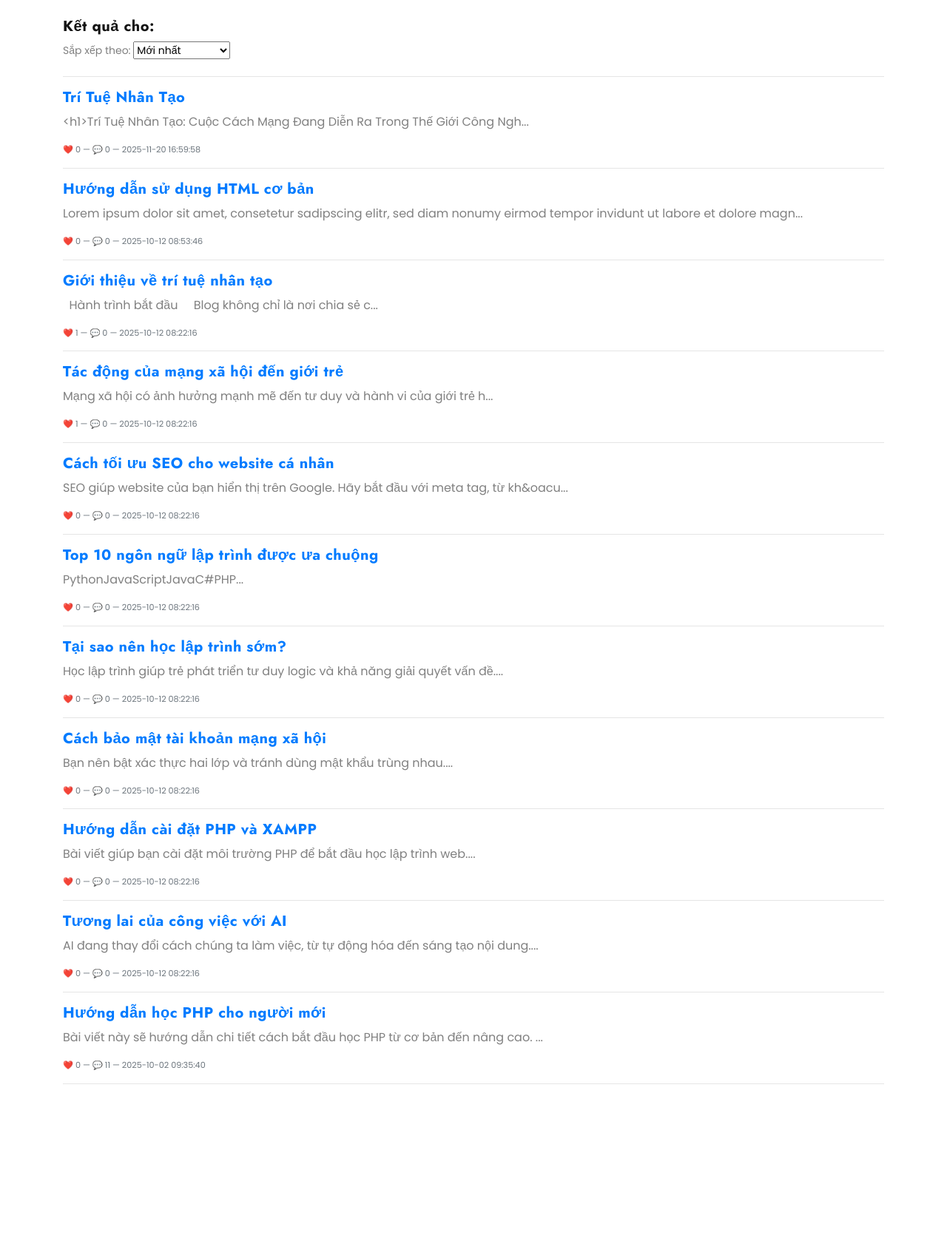
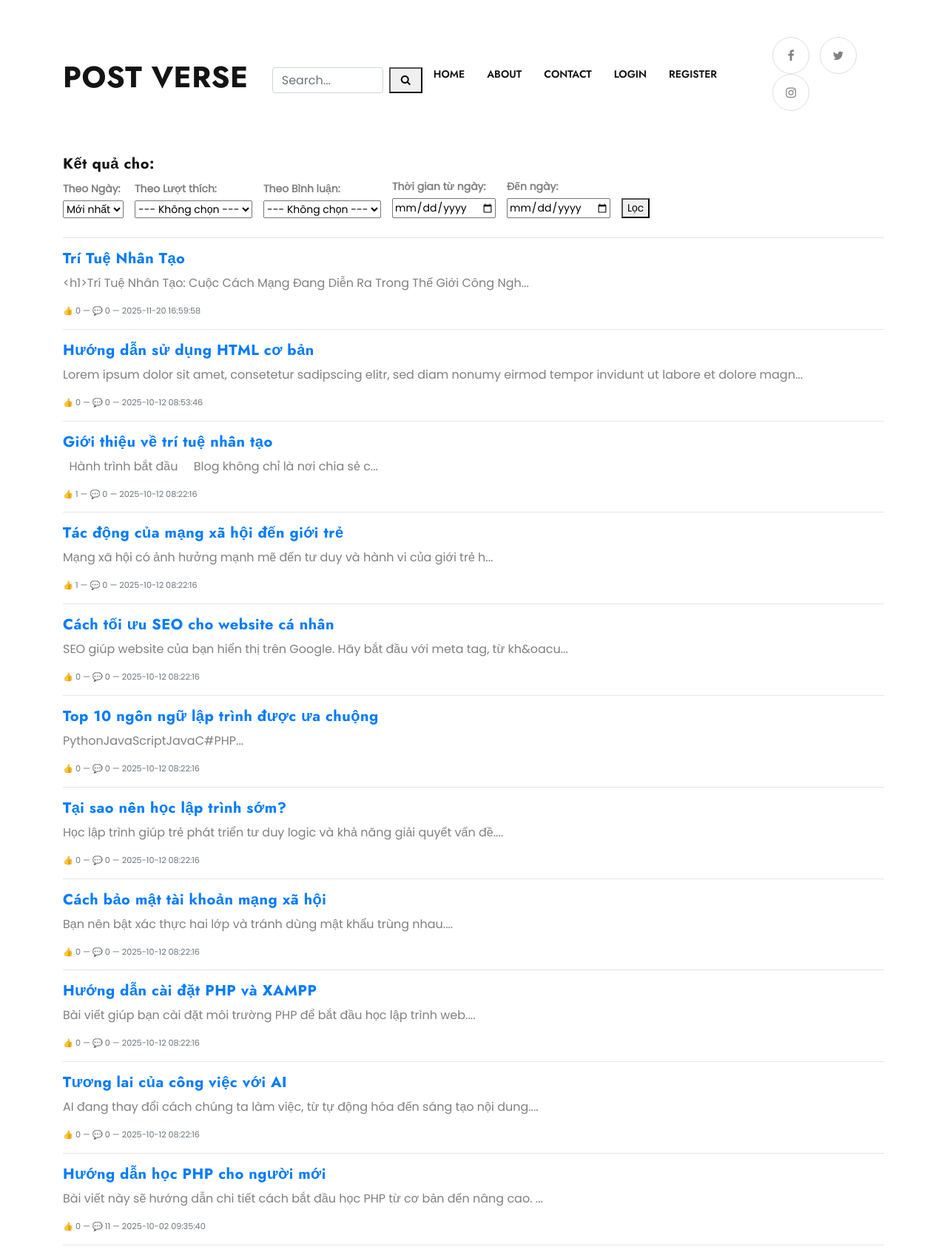
Before and after one commit to tngmait12/post-verse, a PHP site: page /post-verse/search_advanced.php in a window 1280 px wide. Shown: the top 1697 px of the page at 74% size. Before the commit the page ends 1466 px from the top, so only its background shows below. Run offline with PHP 8.4, Linux system fonts and the light colour scheme; data comes from the database, SQL or seed files in the repository; some libraries are stand-ins or nearby versions.

Commit message:
Update search_advanced.php

```diff
--- a/search_advanced.php
+++ b/search_advanced.php
@@ -1,44 +1,91 @@
 <?php
-// BẢO MẬT & TÍNH NĂNG ĐƯỢC CẢI THIỆN (Sử dụng Prepared Statements và LEFT JOIN)
+
 
 include __DIR__ . "/admin/config/dbcon.php";
 
-// Lấy từ khóa và chuẩn bị cho Prepared Statement
+// --- 1. LẤY & CHUẨN BỊ CÁC THAM SỐ TỪ URL ---
+
+// a. Tìm kiếm
 $q = isset($_GET['q']) ? $_GET['q'] : "";
-// Tạo pattern tìm kiếm %keyword%
 $search_param = "%" . $q . "%";
 
-// Bộ lọc/sắp xếp
-$sort = isset($_GET['sort']) ? $_GET['sort'] : "newest";
+// b. 3 Bộ lọc Sắp xếp Riêng biệt
+// Mặc định là 'newest' (Mới nhất)
+$sort_date = isset($_GET['sort_date']) ? $_GET['sort_date'] : "newest";
+$sort_like = isset($_GET['sort_like']) ? $_GET['sort_like'] : ""; // Mặc định rỗng
+$sort_comment = isset($_GET['sort_comment']) ? $_GET['sort_comment'] : ""; // Mặc định rỗng
 
-// Thứ tự sắp xếp (Sử dụng alias p.created_at để chỉ định rõ)
-switch ($sort) {
-    case "like":
-        // Sắp xếp theo lượt thích, sau đó theo ngày tạo mới nhất
-        $order = "ORDER BY likes_count DESC, p.created_at DESC";
-        break;
+// c. Bộ lọc theo ngày (Giữ nguyên)
+$from_date = isset($_GET['from_date']) && !empty($_GET['from_date']) ? $_GET['from_date'] : null;
+$to_date = isset($_GET['to_date']) && !empty($_GET['to_date']) ? $_GET['to_date'] : null;
 
-    case "comment":
-        // Sắp xếp theo bình luận, sau đó theo ngày tạo mới nhất
-        $order = "ORDER BY comments_count DESC, p.created_at DESC";
-        break;
-
-    case "oldest":
-        $order = "ORDER BY p.created_at ASC";
-        break;
-
-    default: // newest
-        $order = "ORDER BY p.created_at DESC";
-        break;
+$to_date_param = null;
+if ($to_date) {
+    $to_date_param = $to_date . " 23:59:59";
 }
 
+// --- 2. XÂY DỰNG ĐIỀU KIỆN ORDER BY CHÍNH ---
+
+$order_by_main = "";
+$order_by_fallback = "";
+
+// ƯU TIÊN 1: Sắp xếp theo Bình luận
+if ($sort_comment == "most_comment") {
+    $order_by_main = "comments_count DESC";
+} elseif ($sort_comment == "least_comment") {
+    $order_by_main = "comments_count ASC";
+}
+// ƯU TIÊN 2: Sắp xếp theo Lượt thích (Chỉ xem xét nếu không chọn Bình luận)
+elseif ($sort_like == "most_like") {
+    $order_by_main = "likes_count DESC";
+} elseif ($sort_like == "least_like") {
+    $order_by_main = "likes_count ASC";
+}
+// ƯU TIÊN 3: Sắp xếp theo Ngày tạo (Nếu không có tiêu chí nào khác)
+elseif ($sort_date == "oldest") {
+    $order_by_main = "p.created_at ASC";
+} else {
+    // Mặc định hoặc 'newest'
+    $order_by_main = "p.created_at DESC";
+}
+
+// Luôn dùng created_at làm tiêu chí phụ để đảm bảo thứ tự ổn định
+$order = "ORDER BY {$order_by_main}, p.created_at DESC";
+
+// --- 3. XÂY DỰNG QUERY SQL VÀ ĐIỀU KIỆN WHERE ĐỘNG (Giữ nguyên) ---
+
+$where_clauses = [];
+$bind_types = '';
+$bind_params = [];
+
+// a. Điều kiện Tìm kiếm (Luôn có - 3 tham số string)
+$where_clauses[] = "(p.name LIKE ? OR p.description LIKE ? OR p.meta_keyword LIKE ?)";
+$bind_types .= 'sss';
+$bind_params[] = $search_param;
+$bind_params[] = $search_param;
+$bind_params[] = $search_param;
+
+// b. Bộ lọc theo ngày BẮT ĐẦU
+if ($from_date) {
+    $where_clauses[] = "p.created_at >= ?";
+    $bind_types .= 's';
+    $bind_params[] = $from_date;
+}
+
+// c. Bộ lọc theo ngày KẾT THÚC
+if ($to_date_param) {
+    $where_clauses[] = "p.created_at <= ?";
+    $bind_types .= 's';
+    $bind_params[] = $to_date_param;
+}
+
+$where_sql = count($where_clauses) > 0 ? "WHERE " . implode(" AND ", $where_clauses) : "";
+
+
 // Query chính:
-// 1. SELECT các cột cần thiết (name, description) + SLUG để liên kết.
-// 2. LEFT JOIN comments để COUNT số bình luận.
-// 3. LEFT JOIN post_reactions để COUNT số lượt thích (reaction = 'like').
 $sql = "
     SELECT
-        p.id, p.name, p.description, p.created_at, p.slug, -- Thêm p.slug để dùng cho liên kết
+        p.id, p.name, p.description, p.created_at, p.slug,
         COUNT(DISTINCT c.id) AS comments_count,
         COUNT(CASE WHEN pr.reaction = 'like' THEN 1 ELSE NULL END) AS likes_count
     FROM
@@ -47,39 +94,61 @@ $sql = "
         comments c ON p.id = c.post_id
     LEFT JOIN
         post_reactions pr ON p.id = pr.source_id
-    WHERE
-        p.name LIKE ? -- Dùng tên cột đúng
-        OR p.description LIKE ? -- Dùng tên cột đúng
-        OR p.meta_keyword LIKE ? -- Dùng tên cột đúng
+    {$where_sql}
     GROUP BY
         p.id, p.name, p.description, p.created_at, p.slug
-    $order
+    {$order}
 ";
 
 // BẮT ĐẦU SỬ DỤNG PREPARED STATEMENT
 $stmt = mysqli_prepare($con, $sql);
 
-// Kiểm tra lỗi Prepared Statement
 if ($stmt === false) {
     die("<h3 style='color:red'>Prepared Statement Error:</h3>" . mysqli_error($con));
 }
 
-// Bind 3 tham số ('s' cho string) cho 3 dấu '?'
-mysqli_stmt_bind_param($stmt, 'sss', $search_param, $search_param, $search_param);
+// --- 4. BIND THAM SỐ ĐỘNG (Giữ nguyên) ---
+if (!empty($bind_params)) {
+    array_unshift($bind_params, $bind_types);
+
+    $refs = [];
+    foreach($bind_params as $key => $value) {
+        $refs[$key] = &$bind_params[$key];
+    }
+
+    call_user_func_array([$stmt, 'bind_param'], $refs);
+}
+
 
 mysqli_stmt_execute($stmt);
 $result = mysqli_stmt_get_result($stmt);
 
-// Debug SQL nếu lỗi
 if (!$result) {
     die("<h3 style='color:red'>SQL Error:</h3>" . mysqli_error($con));
 }
+include(__DIR__ . "/includes/header.php"); // Include Header
 ?>
 <!DOCTYPE html>
 <html>
 <head>
     <title>Kết quả tìm kiếm</title>
     <link rel="stylesheet" href="css/style.css">
+    <style>
+        .filter-row {
+            display: flex;
+            flex-wrap: wrap;
+            align-items: flex-end;
+            gap: 15px; /* Khoảng cách giữa các bộ lọc */
+        }
+        .filter-row > div {
+            margin-bottom: 10px;
+        }
+        .filter-row label {
+            display: block;
+            margin-bottom: 5px;
+            font-weight: bold;
+        }
+    </style>
 </head>
 <body>
 
@@ -90,13 +159,48 @@ if (!$result) {
     <form method="GET" class="mb-3">
         <input type="hidden" name="q" value="<?= htmlspecialchars($q) ?>">
 
-        <label>Sắp xếp theo:</label>
-        <select name="sort" onchange="this.form.submit()">
-            <option value="newest" <?= ($sort == "newest" ? "selected" : "") ?>>Mới nhất</option>
-            <option value="oldest" <?= ($sort == "oldest" ? "selected" : "") ?>>Cũ nhất</option>
-            <option value="like"    <?= ($sort == "like" ? "selected" : "") ?>>Nhiều lượt thích</option>
-            <option value="comment" <?= ($sort == "comment" ? "selected" : "") ?>>Nhiều bình luận</option>
-        </select>
+        <div class="filter-row">
+
+            <div>
+                <label>Theo Ngày:</label>
+                <select name="sort_date" onchange="this.form.submit()">
+                    <option value="newest" <?= ($sort_date == "newest" ? "selected" : "") ?>>Mới nhất</option>
+                    <option value="oldest" <?= ($sort_date == "oldest" ? "selected" : "") ?>>Cũ nhất</option>
+                </select>
+            </div>
+
+            <div>
+                <label>Theo Lượt thích:</label>
+                <select name="sort_like" onchange="this.form.submit()">
+                    <option value="" <?= ($sort_like == "" ? "selected" : "") ?>>--- Không chọn ---</option>
+                    <option value="most_like" <?= ($sort_like == "most_like" ? "selected" : "") ?>>Nhiều nhất</option>
+                    <option value="least_like" <?= ($sort_like == "least_like" ? "selected" : "") ?>>Ít nhất</option>
+                </select>
+            </div>
+
+            <div>
+                <label>Theo Bình luận:</label>
+                <select name="sort_comment" onchange="this.form.submit()">
+                    <option value="" <?= ($sort_comment == "" ? "selected" : "") ?>>--- Không chọn ---</option>
+                    <option value="most_comment" <?= ($sort_comment == "most_comment" ? "selected" : "") ?>>Nhiều nhất</option>
+                    <option value="least_comment" <?= ($sort_comment == "least_comment" ? "selected" : "") ?>>Ít nhất</option>
+                </select>
+            </div>
+
+            <div>
+                <label for="from_date">Thời gian từ ngày:</label>
+                <input type="date" id="from_date" name="from_date" value="<?= htmlspecialchars($from_date ?? '') ?>">
+            </div>
+
+            <div>
+                <label for="to_date">Đến ngày:</label>
+                <input type="date" id="to_date" name="to_date" value="<?= htmlspecialchars($to_date ?? '') ?>">
+            </div>
+
+            <div>
+                <button type="submit">Lọc</button>
+            </div>
+        </div>
     </form>
 
     <hr>
@@ -107,7 +211,7 @@ if (!$result) {
                 <h4><a href="single-blog.php?slug=<?= htmlspecialchars($row['slug']) ?>"><?= htmlspecialchars($row['name']) ?></a></h4>
                 <p><?= substr(strip_tags($row['description']), 0, 120) ?>...</p>
                 <div class="small text-muted">
-                    ❤️ <?= $row['likes_count'] ?> — 💬 <?= $row['comments_count'] ?> — <?= $row['created_at'] ?>
+                    👍 <?= $row['likes_count'] ?> — 💬 <?= $row['comments_count'] ?> — <?= $row['created_at'] ?>
                 </div>
                 <hr>
             </div>
@@ -115,7 +219,9 @@ if (!$result) {
     <?php else: ?>
         <p>Không tìm thấy kết quả.</p>
     <?php endif; ?>
-
+    <?php
+include(__DIR__ . "/includes/footer.php"); // Include Footer
+?>
 </div>
 
 </body>
```
